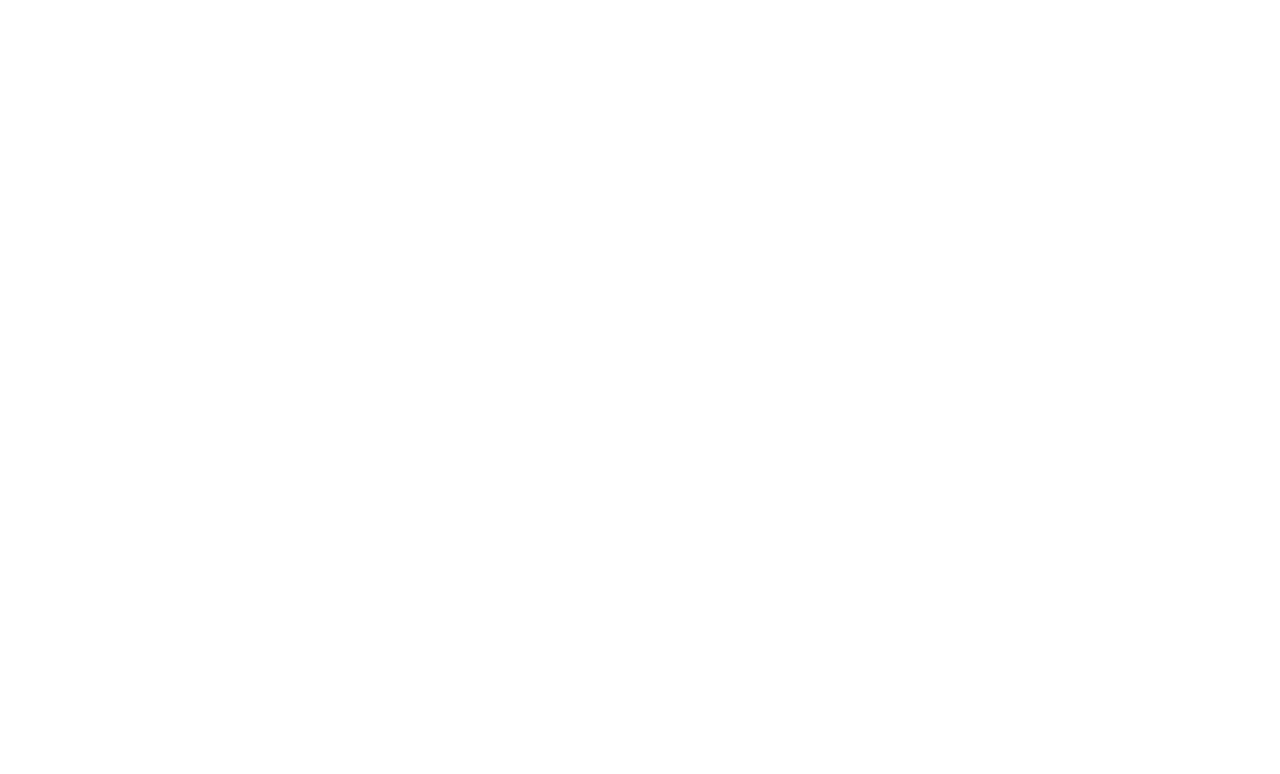
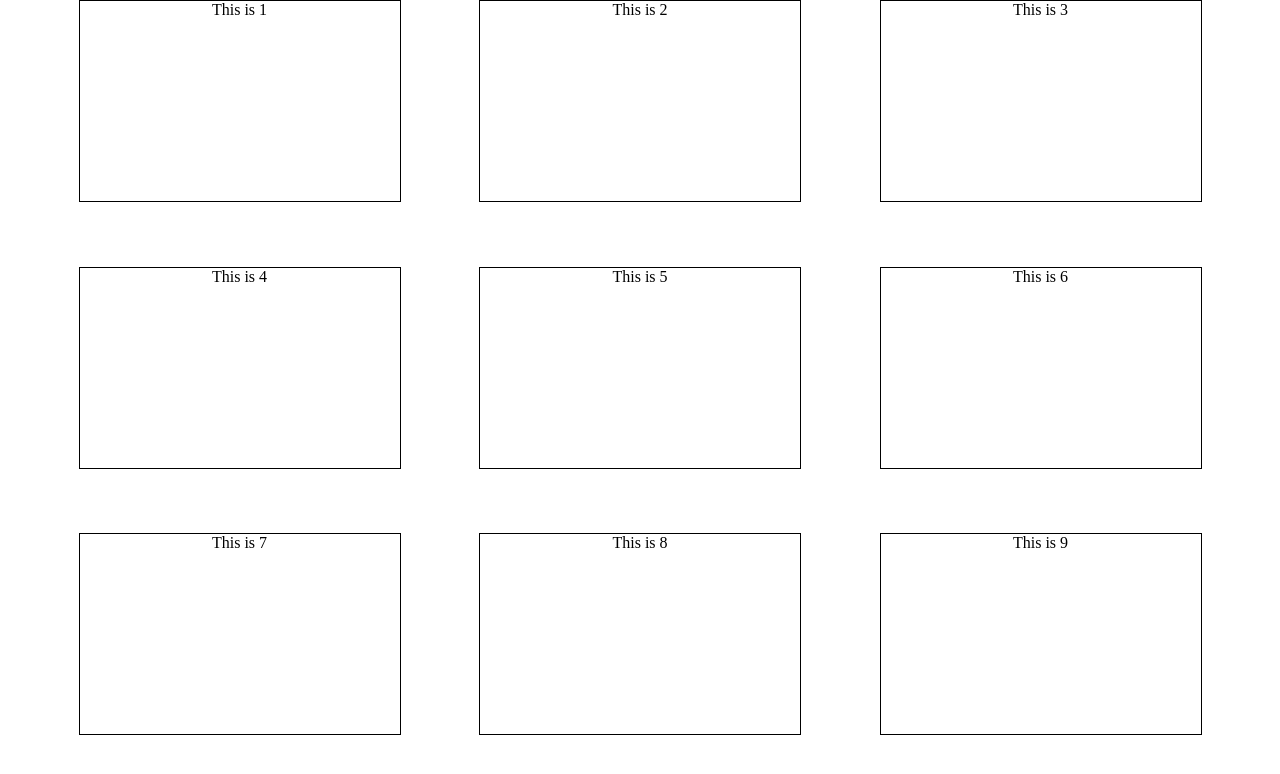
Before and after one commit to Damnedlag/Project-TicTacToe, a plain HTML site: page index.html in a window 1280 px wide. Drawn offline with Linux system fonts and the light colour scheme.

Commit message:
Gameboard modul done

```diff
--- a/index.html
+++ b/index.html
@@ -5,6 +5,7 @@
 </head>
 
 <body>
+    <div id="gameboard"></div>
 
     <script src="scripts.js"></script>
 </body>
--- a/scripts.js
+++ b/scripts.js
@@ -0,0 +1,16 @@
+const Gameboard = (() => {
+    for (i = 1; i <= 9; i++) {
+        const b = document.getElementById('gameboard')
+        let d = document.createElement('div')
+        d.id = i
+        d.className = 'boardcell'
+        d.innerHTML = 'This is ' + i
+        b.appendChild(d)
+        // if (!(i % 3)) {
+        //     b.appendChild(document.createElement('hr'))
+        // }
+    }
+    let array = []
+    array = document.getElementsByClassName('boardcell')
+    return array
+})();
--- a/styles.css
+++ b/styles.css
@@ -0,0 +1,18 @@
+body {
+    height: 100%;
+    margin: 0;
+}
+
+#gameboard {
+    height: 100%;
+    display: flex;
+    flex-flow: row wrap;
+    justify-content: space-evenly;
+}
+
+.boardcell {
+    width: 25%;
+    height: 25%;
+    text-align: center;
+    border: 1px solid black;
+}
```
